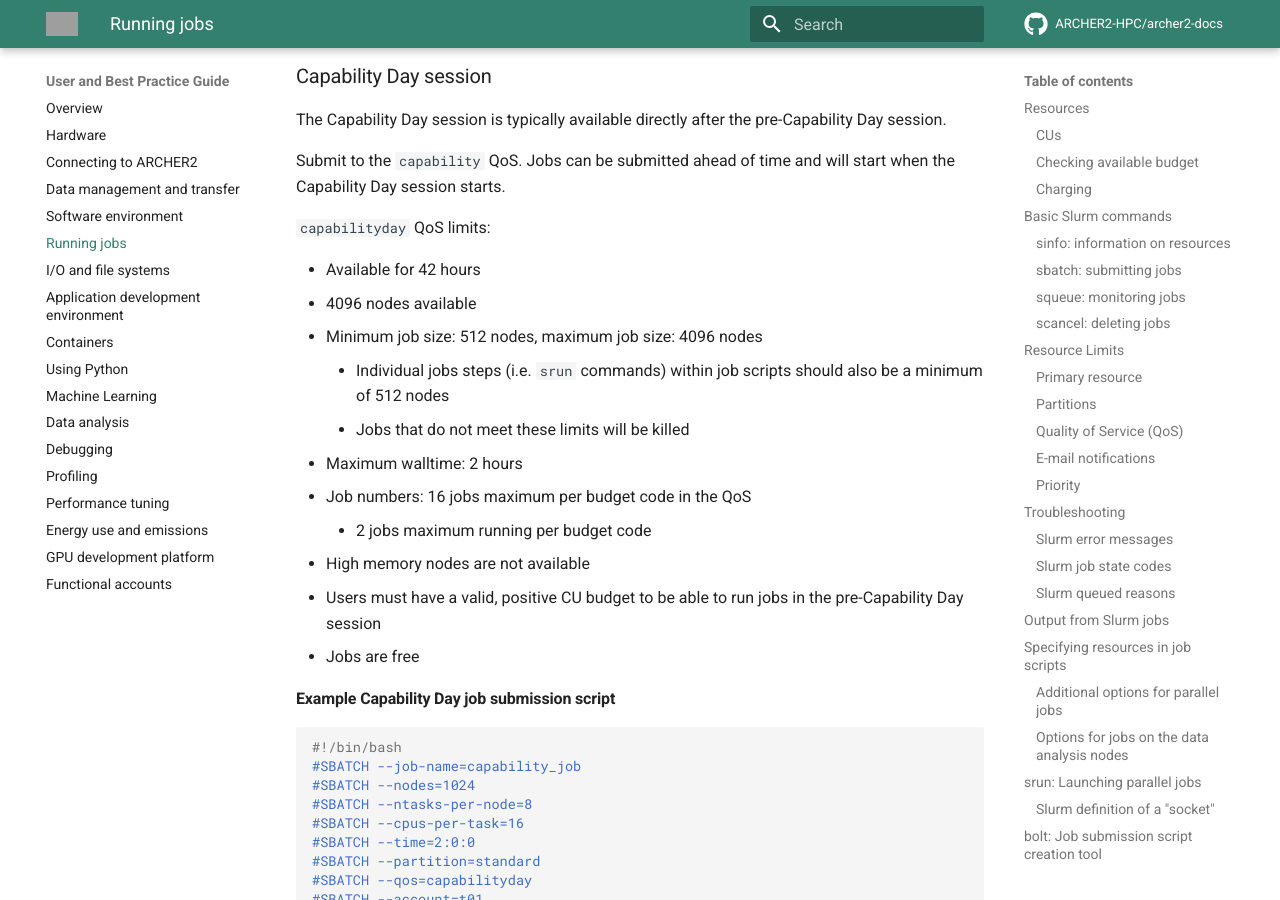
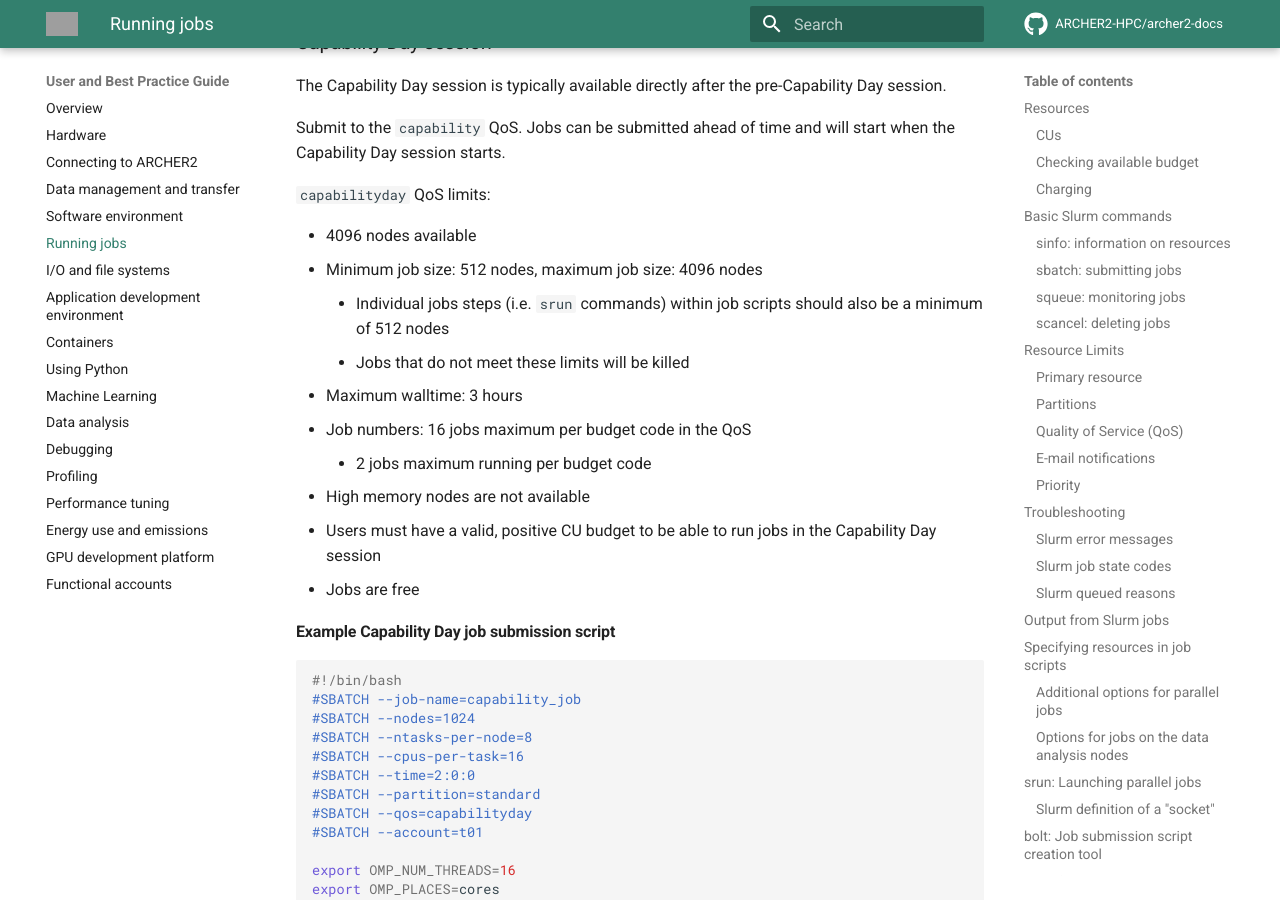
Before and after one commit to ARCHER2-HPC/archer2-docs, an MkDocs documentation site: the page built from docs/user-guide/scheduler.md, in a window 1280 px wide and 900 px high, scrolled down 53416 px. Built offline with MkDocs 1.6.1 and Material for MkDocs 9.7.7, drawn with Linux system fonts in a browser that asks for light colours; comment, search, counter and statistics services are not loaded; some of the changed text lies outside the part shown; grey boxes are pictures that could not be loaded.

Commit message:
Fix capability days description

```diff
--- a/docs/user-guide/scheduler.md
+++ b/docs/user-guide/scheduler.md
@@ -2399,12 +2399,11 @@ session starts.
 
 `pre-capabilityday` QoS limits:
 
-- Available for 12 hours
 - 1024 nodes available
 - Minimum job size: 256 nodes, maximum job size: 1024 nodes
     - Individual jobs steps (i.e. `srun` commands) within job scripts should also be a minimum of 256 nodes
     - Jobs that do not meet these limits will be killed
-- Maximum walltime: 20 minutes
+- Maximum walltime: 1 hour
 - Job numbers: 8 jobs maximum per budget code in the QoS
     - 1 job maximum running per budget code
 - High memory nodes are not available
@@ -2492,16 +2491,15 @@ session starts.
 
 `capabilityday` QoS limits:
 
-- Available for 42 hours
 - 4096 nodes available
 - Minimum job size: 512 nodes, maximum job size: 4096 nodes
     - Individual jobs steps (i.e. `srun` commands) within job scripts should also be a minimum of 512 nodes
     - Jobs that do not meet these limits will be killed
-- Maximum walltime: 2 hours
+- Maximum walltime: 3 hours
 - Job numbers: 16 jobs maximum per budget code in the QoS
     - 2 jobs maximum running per budget code
 - High memory nodes are not available
-- Users must have a valid, positive CU budget to be able to run jobs in the pre-Capability Day session
+- Users must have a valid, positive CU budget to be able to run jobs in the Capability Day session
 - Jobs are free
 
 #### Example Capability Day job submission script
```
